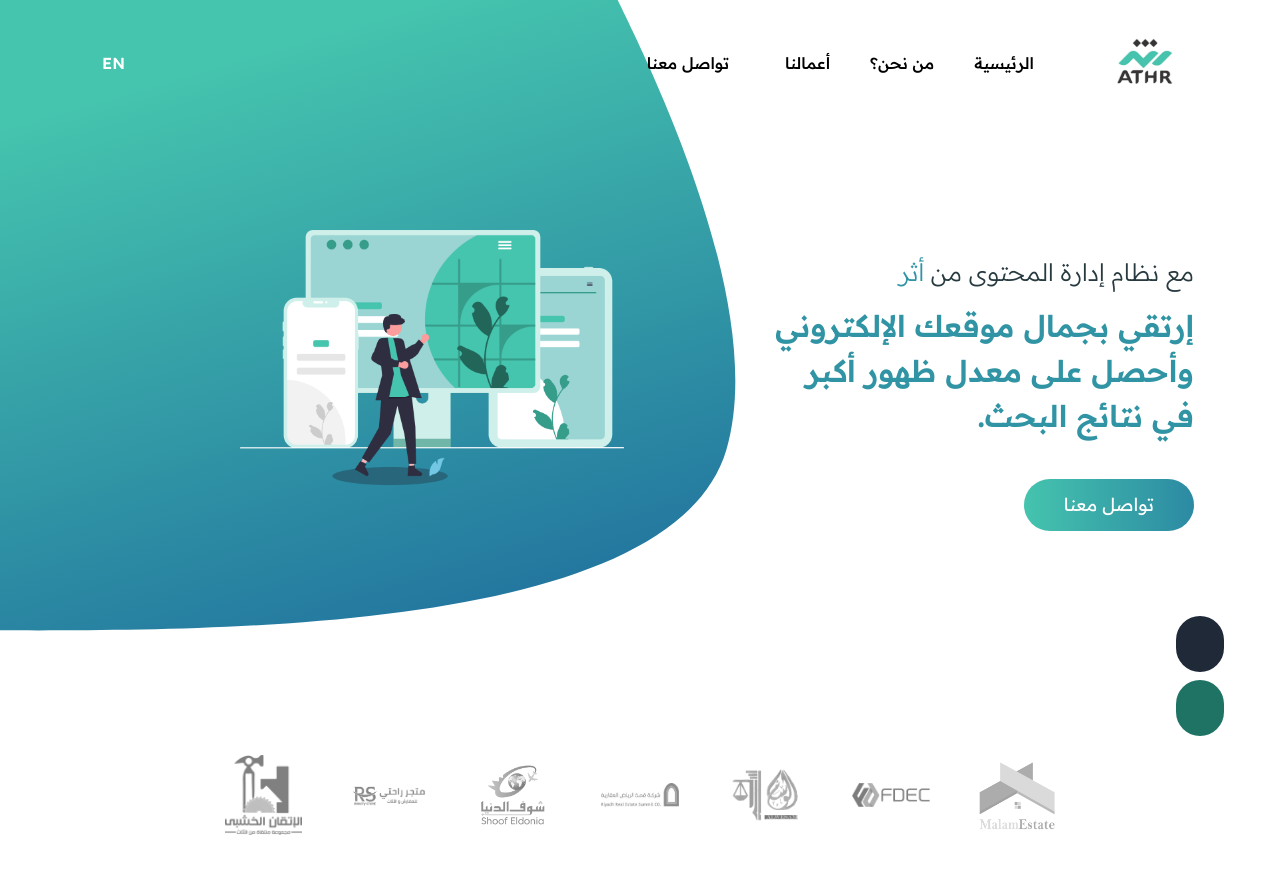
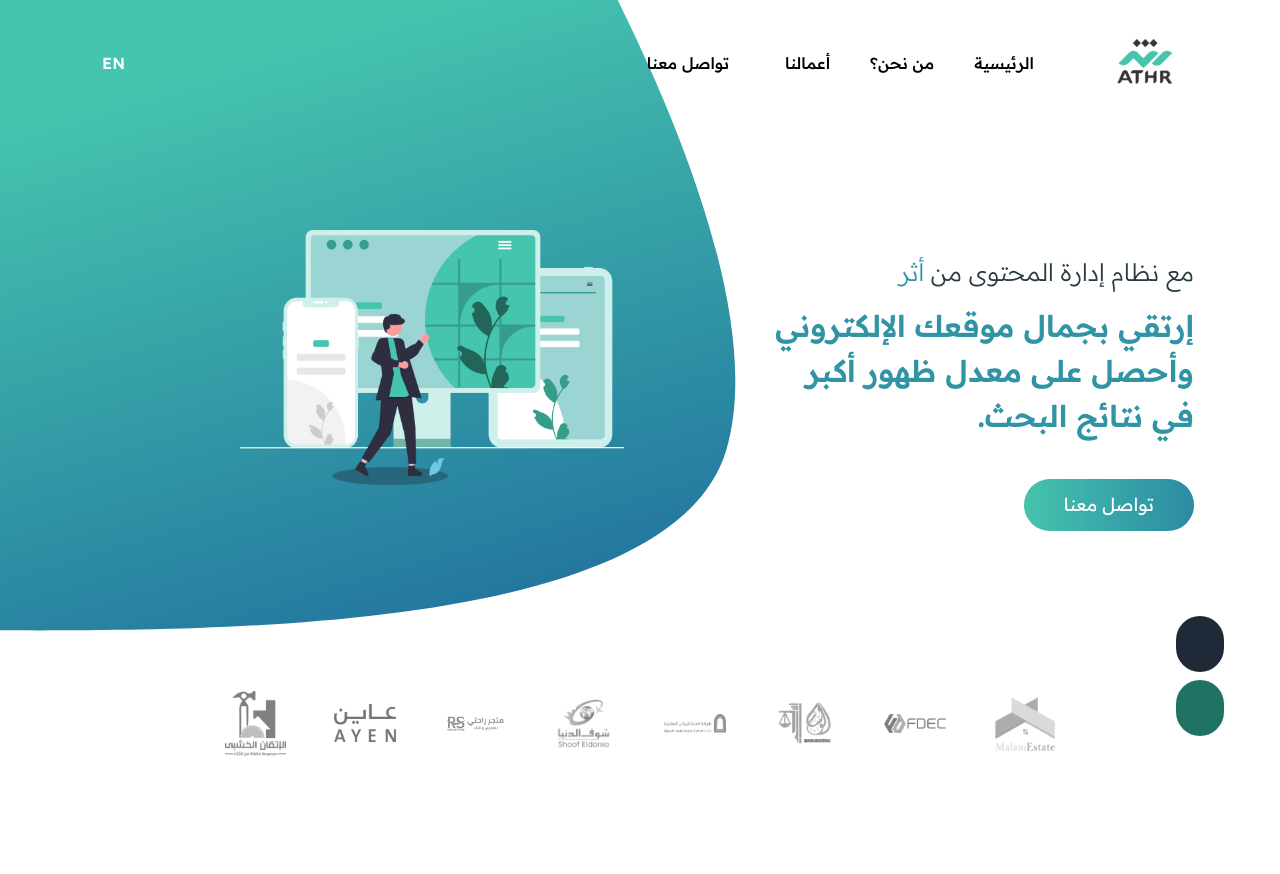
Before and after one commit to mrgwd/athr.sa, a React (Vite) app: page / in a window 1280 px wide. Shown: the top 874 px of the page. Built offline with nearby package versions, Linux system fonts and the light colour scheme; some icons are missing.

Commit message:
Experiences section edited

```diff
--- a/src/components/Experiences.tsx
+++ b/src/components/Experiences.tsx
@@ -5,13 +5,14 @@ import client4 from "../assets/images/Clients/logo4.png";
 import client5 from "../assets/images/Clients/logo5.png";
 import client6 from "../assets/images/Clients/logo6.png";
 import client7 from "../assets/images/Clients/logo7.png";
+import client8 from "../assets/images/Clients/logo8.png";
 function Experiences() {
   return (
-    <div className="container mx-auto my-24 px-4 md:mt-56">
+    <div className="container mx-auto my-24 px-4 md:mt-40 2xl:mt-56">
       <div className="relative">
         <div
           data-slider
-          className="relative mx-auto grid w-full scale-90 grid-cols-3 items-center justify-items-center gap-6 child:max-h-20 child:cursor-pointer child:object-cover child:opacity-60 child:grayscale child:transition-all child-hover:opacity-100 child-hover:grayscale-0 sm:scale-100 sm:gap-6 md:w-3/4 md:grid-cols-4 md:gap-9 lg:grid-cols-7 lg:gap-12"
+          className="relative mx-auto grid w-full scale-90 grid-cols-3 items-center justify-items-center gap-6 child:max-h-20 child:cursor-pointer child:object-cover child:opacity-60 child:grayscale child:transition-all child-hover:opacity-100 child-hover:grayscale-0 sm:scale-100 sm:gap-6 md:w-3/4 md:grid-cols-4 md:gap-9 lg:grid-cols-8 lg:gap-12"
         >
           <img src={client7} loading="lazy" alt="logo7" />
           <img src={client1} loading="lazy" alt="logo1" />
@@ -19,6 +20,7 @@ function Experiences() {
           <img src={client6} loading="lazy" alt="logo6" />
           <img src={client4} loading="lazy" alt="logo4" />
           <img src={client5} loading="lazy" alt="logo5" />
+          <img src={client8} loading="lazy" alt="logo8" />
           <img src={client2} loading="lazy" alt="logo2" />
         </div>
       </div>
```
Also changed, not shown: src/assets/images/Clients/logo8.png (added).
